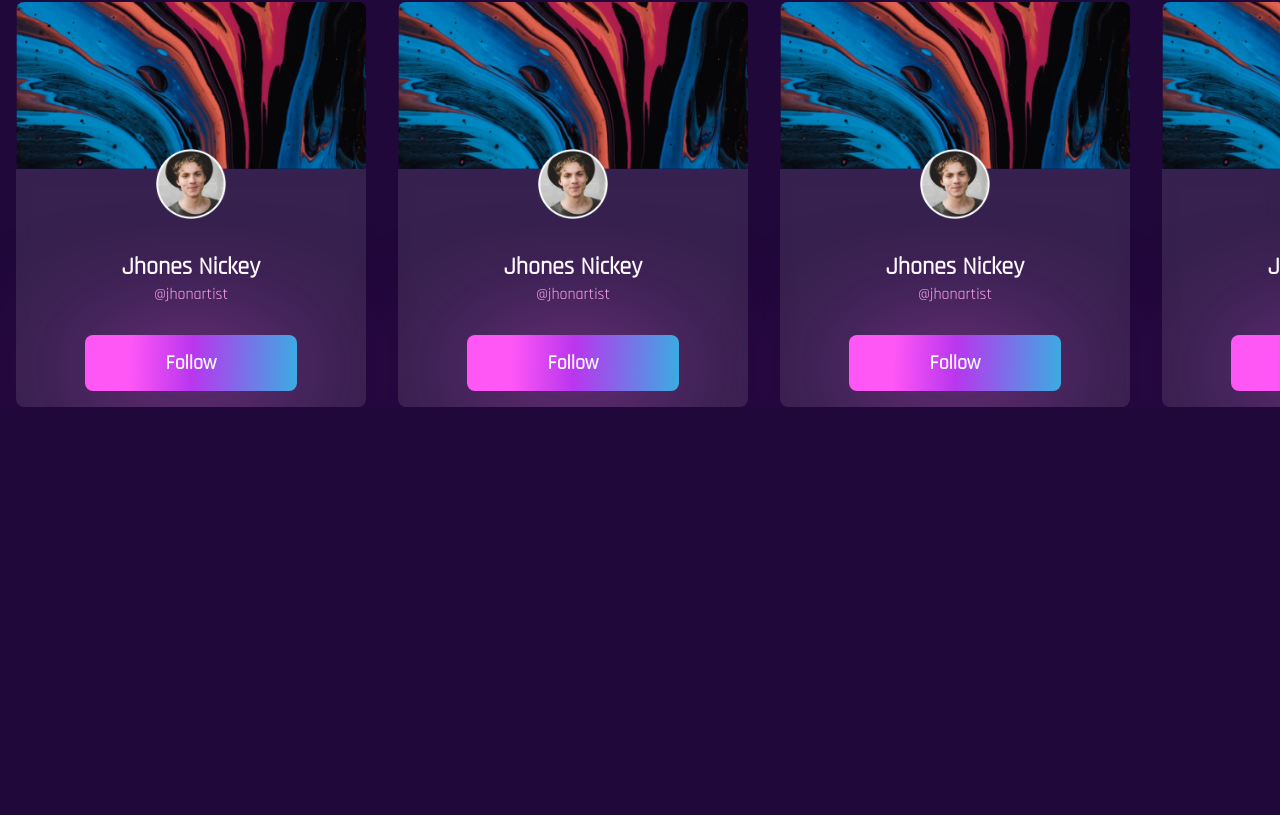
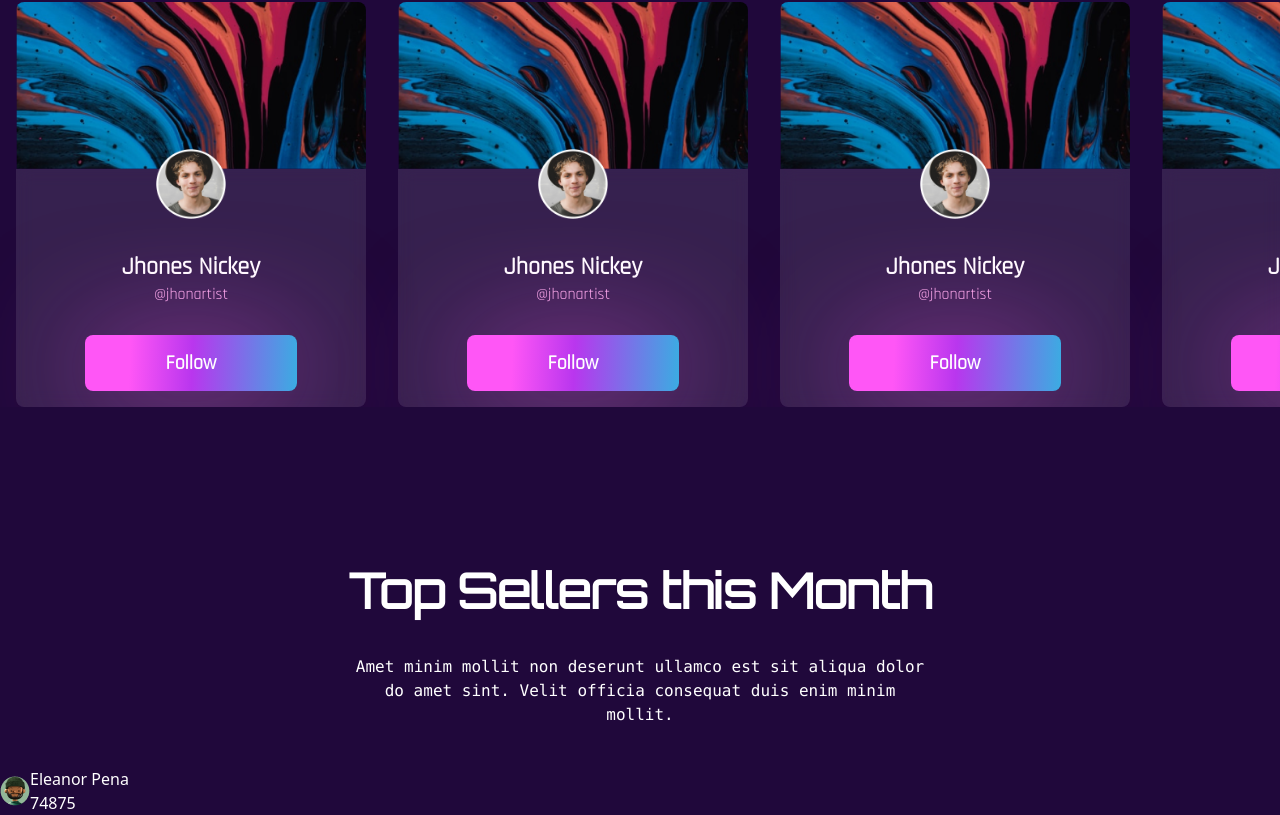
Before and after one commit to kumard3/oceannft-landingpage, a Next.js app: page / in a window 1280 px wide. Shown: the part 2383-3198 px from the top of the page. Before the commit the page ends 2870 px from the top, so only its background shows below. Built offline with nearby package versions, Linux system fonts and the light colour scheme.

Commit message:
new section added

```diff
--- a/components/TopSellers.tsx
+++ b/components/TopSellers.tsx
@@ -3,16 +3,24 @@ import React from "react";
 export default function TopSellers() {
   return (
     <div>
-      <div className="">
-        <h1 className="font-orbitron">Top Sellers </h1>
-        <p>
+      <div className="text-center py-10 flex justify-center items-center flex-col">
+        <h1 className="font-orbitron text-5xl font-bold py-10">
+          Top Sellers this Month{" "}
+        </h1>
+        <p className="font-mono max-w-xl ">
           Amet minim mollit non deserunt ullamco est sit aliqua dolor do amet
           sint. Velit officia consequat duis enim minim mollit.
         </p>
       </div>
       <div className="">
-      <div></div>
+        <div className="flex items-center">
+          <img src="avatar.png" />
+          <div className="flex flex-col">
 
+          <h1>Eleanor Pena</h1>
+          <p>74875</p>
+          </div>
+        </div>
       </div>
     </div>
   );
--- a/pages/index.tsx
+++ b/pages/index.tsx
@@ -6,6 +6,7 @@ import ExploreCollections from "../components/ExploreCollections";
 import Hero from "../components/Hero";
 import NavComponent from "../components/NavComponent";
 import TopNft from "../components/TopNft";
+import TopSellers from "../components/TopSellers";
 
 export default function Home() {
   return (
@@ -14,6 +15,7 @@ export default function Home() {
       <Hero />
       <TopNft />
       <ExploreCollections />
+      <TopSellers />
     </div>
   );
 }
--- a/styles/globals.css
+++ b/styles/globals.css
@@ -11,6 +11,10 @@
 .spartan{
     font-family: 'Spartan', sans-serif;
 }
+
+.robot{
+  font-family: Roboto, sans-serif;
+}
 .gradient{
   background: linear-gradient(
     90deg,
--- a/tailwind.config.js
+++ b/tailwind.config.js
@@ -16,6 +16,7 @@ module.exports = {
         orbitron: " 'Orbitron', sans-serif",
         spartan: "'Spartan', sans-serif",
         rajdhani: "'Rajdhani', sans-serif",
+        roboto: "'Roboto', sans-serif",
       },
     },
   },
```
